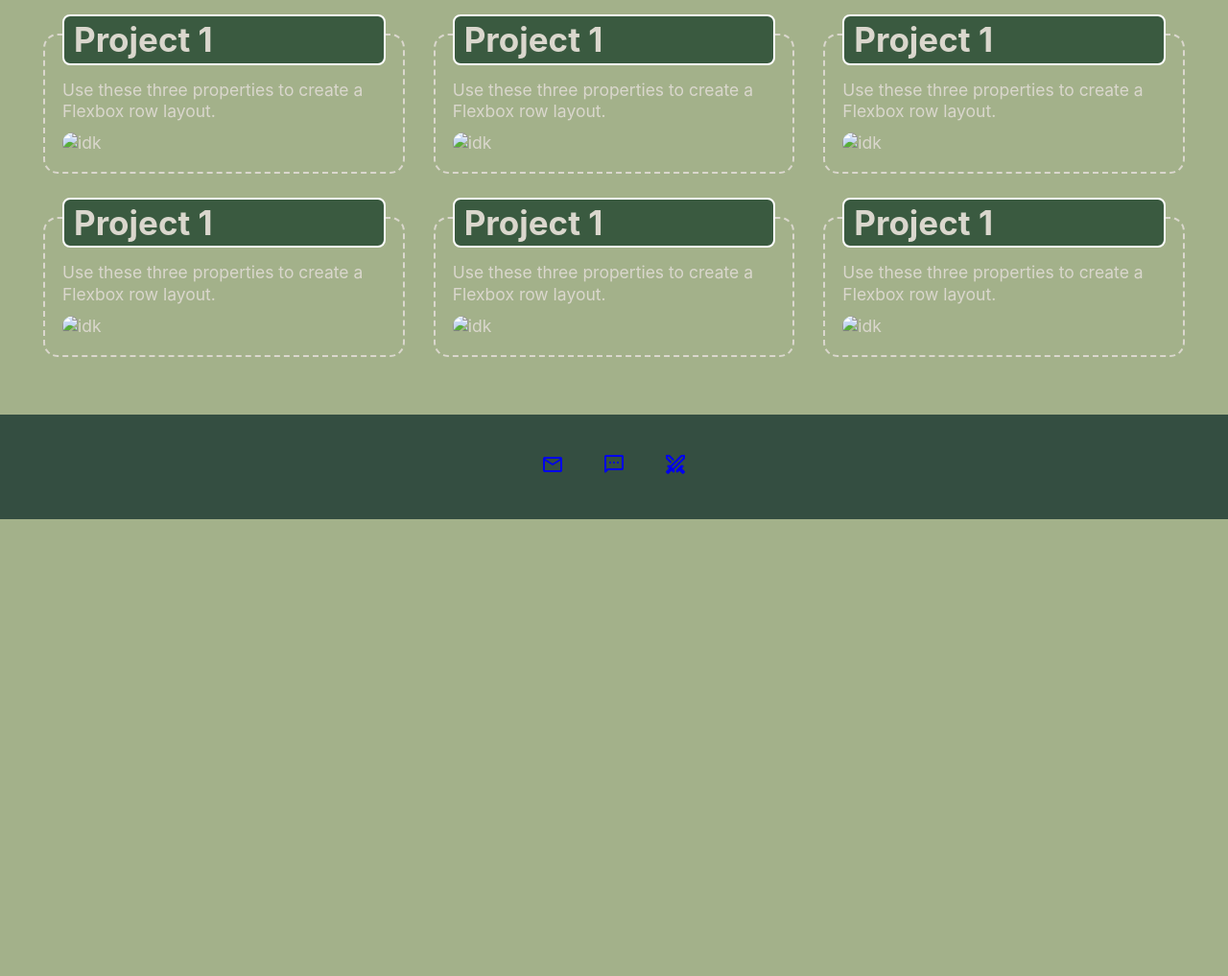
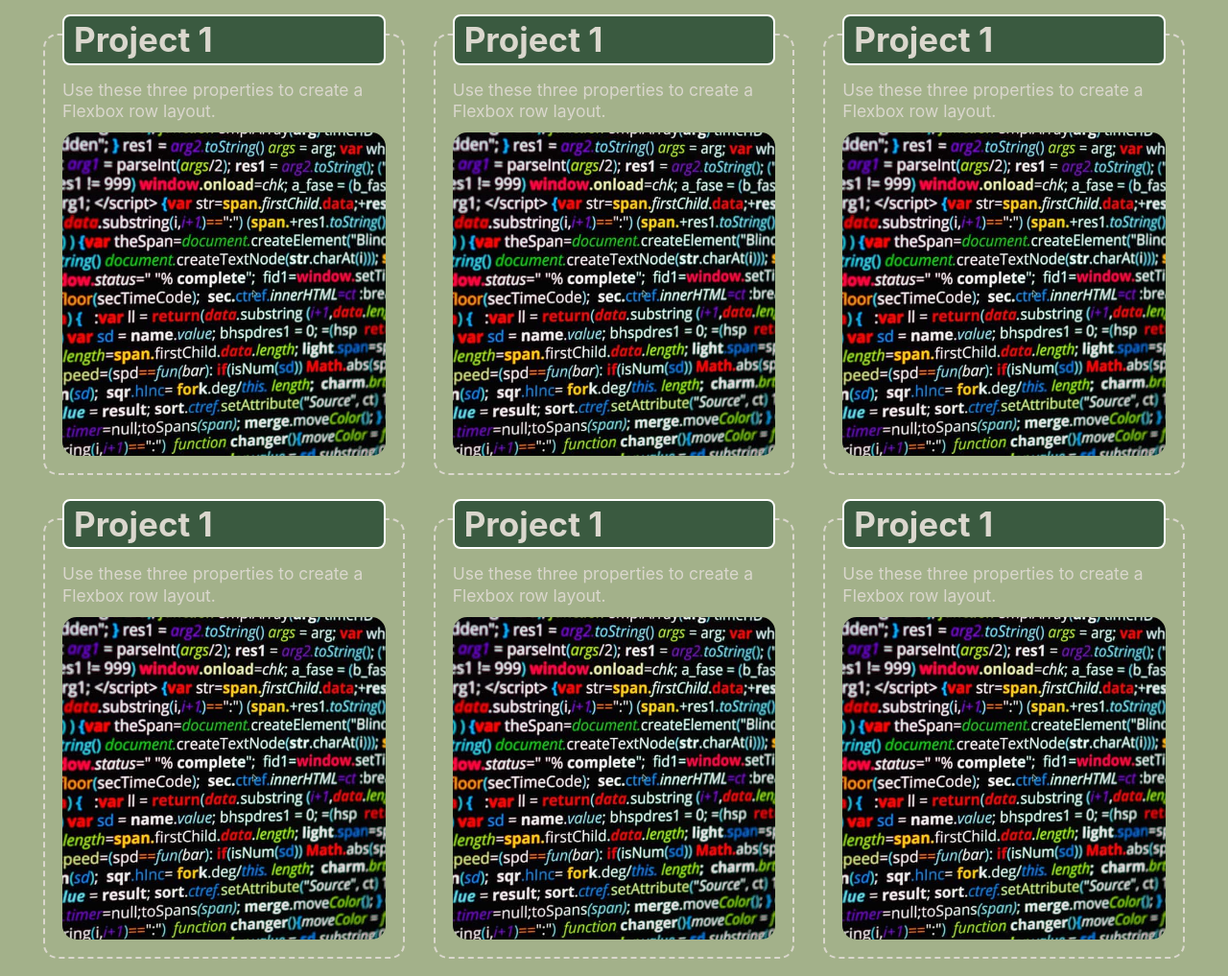
Before and after one commit to Grey-pearson/UofU-W2-Portfolio, a plain HTML site: page index.html in a window 1280 px wide. Shown: the part 1620-2637 px from the top of the page at 96% size. Before the commit the page ends 2161 px from the top, so only its background shows below. Drawn offline with nearby package versions, Linux system fonts and the light colour scheme; the site is published under a folder, as on GitHub Pages, so addresses that start at the root find nothing.

Commit message:
updating paths for project photos

```diff
--- a/index.html
+++ b/index.html
@@ -58,7 +58,7 @@
             <p>Use these three properties to create a Flexbox row layout.</p>
           </div>
 
-          <img class="projectImg" src="/assets/pictures/Program-Code.jpg" alt="idk">
+          <img class="projectImg" src="assets/pictures/Program-Code.jpg" alt="idk">
         </figure>
       </a>
       <!-- repeat -->
@@ -75,7 +75,7 @@
             <p>Use these three properties to create a Flexbox row layout.</p>
           </div>
 
-          <img class="projectImg" src="/assets/pictures/Program-Code.jpg" alt="idk">
+          <img class="projectImg" src="assets/pictures/Program-Code.jpg" alt="idk">
         </figure>
       </a>
       <!-- repeat -->
@@ -92,7 +92,7 @@
             <p>Use these three properties to create a Flexbox row layout.</p>
           </div>
 
-          <img class="projectImg" src="/assets/pictures/Program-Code.jpg" alt="idk">
+          <img class="projectImg" src="assets/pictures/Program-Code.jpg" alt="idk">
         </figure>
       </a>
       <!-- repeat -->
@@ -109,7 +109,7 @@
             <p>Use these three properties to create a Flexbox row layout.</p>
           </div>
 
-          <img class="projectImg" src="/assets/pictures/Program-Code.jpg" alt="idk">
+          <img class="projectImg" src="assets/pictures/Program-Code.jpg" alt="idk">
         </figure>
       </a>
       <!-- repeat -->
@@ -126,7 +126,7 @@
             <p>Use these three properties to create a Flexbox row layout.</p>
           </div>
 
-          <img class="projectImg" src="/assets/pictures/Program-Code.jpg" alt="idk">
+          <img class="projectImg" src="assets/pictures/Program-Code.jpg" alt="idk">
         </figure>
       </a>
       <!-- repeat -->
@@ -143,7 +143,7 @@
             <p>Use these three properties to create a Flexbox row layout.</p>
           </div>
 
-          <img class="projectImg" src="/assets/pictures/Program-Code.jpg" alt="idk">
+          <img class="projectImg" src="assets/pictures/Program-Code.jpg" alt="idk">
         </figure>
       </a>
       <!-- repeat -->
```
